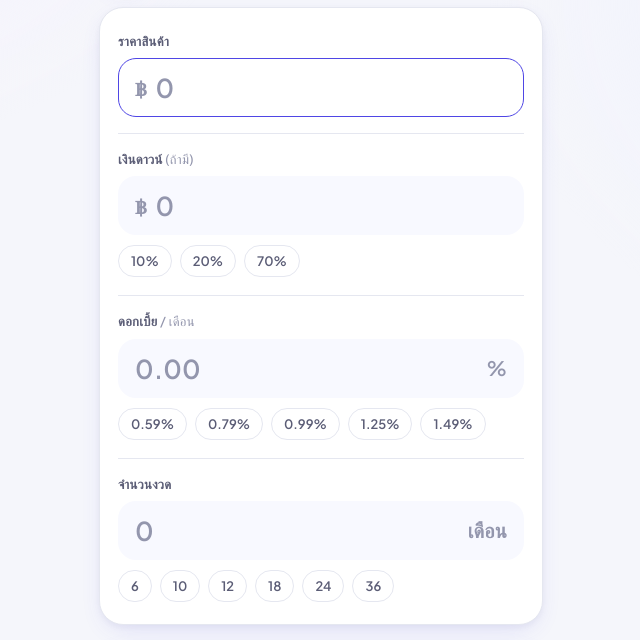
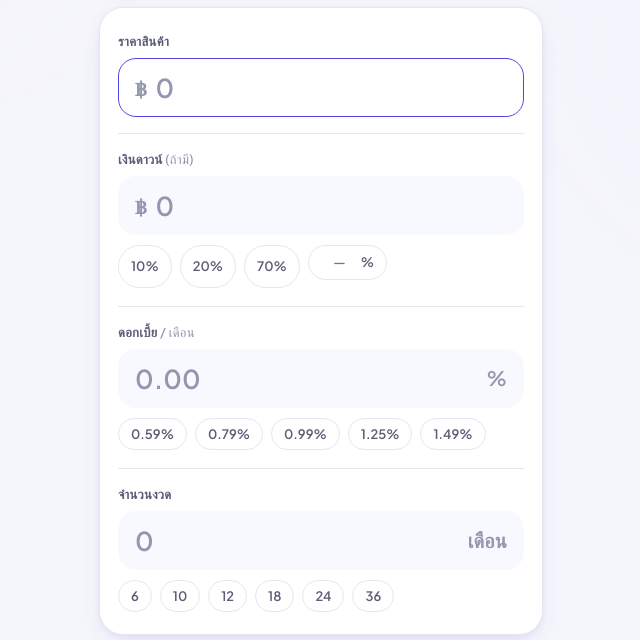
Before and after one commit to fauzanlaka/phon-sabai, a plain HTML site: page index.html in a window 1280 px wide. Both pictures are taken after a click on the button "ล้าง". Shown: the part 81-721 px from the top of the page, without its empty margins (319-959 px from the left). Drawn offline with Linux system fonts and the light colour scheme; a web font is replaced by a local one.

Commit message:
Add custom % input for down payment with two-way sync
- พิมพ์ % เองได้ใน chip สุดท้าย — คำนวณยอดดาวน์จากราคาอัตโนมัติ
- ซิงก์สองทาง: เปลี่ยนยอดดาวน์ → % input อัปเดต, เปลี่ยน % → ยอดอัปเดต
- % > 70 ถูก cap ทันที พร้อม toast
- chip-pct active เมื่อ % ไม่ตรง preset; preset chip active เมื่อตรง

Co-Authored-By: Claude Sonnet 4.6 <noreply@anthropic.com>

```diff
--- a/app.js
+++ b/app.js
@@ -3,6 +3,7 @@
 
   const priceEl = $("price");
   const downEl = $("down");
+  const downPctEl = $("downPct");
   const rateEl = $("rate");
   const monthsEl = $("months");
   const monthlyPaymentEl = $("monthlyPayment");
@@ -88,6 +89,14 @@
     return v;
   };
 
+  const formatPct = (s) => {
+    let v = String(s).replace(/[^0-9.]/g, "");
+    const parts = v.split(".");
+    if (parts.length > 2) v = parts[0] + "." + parts.slice(1).join("");
+    if (parts[1]?.length > 2) v = parts[0] + "." + parts[1].slice(0, 2);
+    return v;
+  };
+
   const formatMonths = (s) => {
     const digits = String(s).replace(/[^0-9]/g, "").slice(0, 3);
     return digits;
@@ -133,13 +142,31 @@
     }
   };
 
+  const PRESET_PCTS = [10, 20, 70];
+
   const updateDownChips = () => {
     const price = parseNum(priceEl.value);
     const down = parseNum(downEl.value);
+
+    let matchedPreset = false;
     document.querySelectorAll('.chips[data-target="down"] button[data-pct]').forEach((btn) => {
       const val = price > 0 ? Math.floor(price * Number(btn.dataset.pct) / 100) : -1;
-      btn.classList.toggle("active", val > 0 && down === val);
+      const isActive = val > 0 && down === val;
+      btn.classList.toggle("active", isActive);
+      if (isActive) matchedPreset = true;
     });
+
+    // Sync custom % input (skip when user is actively typing in it)
+    const chipPctEl = downPctEl.closest(".chip-pct");
+    if (!downPctEl.matches(":focus")) {
+      if (price > 0 && down > 0) {
+        const pct = down / price * 100;
+        downPctEl.value = parseFloat(pct.toFixed(2)).toString();
+      } else {
+        downPctEl.value = "";
+      }
+    }
+    chipPctEl.classList.toggle("active", !matchedPreset && down > 0);
   };
 
   // Input formatters
@@ -179,6 +206,26 @@
       setTimeout(() => el.select(), 0);
     });
   });
+
+  // Custom % input
+  downPctEl.addEventListener("input", () => {
+    downPctEl.value = formatPct(downPctEl.value);
+    const price = parseNum(priceEl.value);
+    const pct = parseNum(downPctEl.value);
+    if (price <= 0) return;
+    if (pct > MAX_DOWN_PCT * 100) {
+      downPctEl.value = String(MAX_DOWN_PCT * 100);
+      showToast(`ดาวน์สูงสุด 70% = ฿${fmtInt.format(Math.floor(price * MAX_DOWN_PCT))}`);
+    }
+    const cappedPct = Math.min(pct, MAX_DOWN_PCT * 100);
+    downEl.value = cappedPct > 0 ? formatPrice(String(Math.floor(price * cappedPct / 100))) : "";
+    updateDownChips();
+    calculate();
+    refreshAllDisplays();
+  });
+
+  downPctEl.addEventListener("blur", () => updateDownChips());
+  downPctEl.addEventListener("focus", () => setTimeout(() => downPctEl.select(), 0));
 
   // Down chips (percentage-based)
   document.querySelector('.chips[data-target="down"]').addEventListener("click", (e) => {
--- a/index.html
+++ b/index.html
@@ -101,6 +101,10 @@
           <button type="button" data-pct="10">10%</button>
           <button type="button" data-pct="20">20%</button>
           <button type="button" data-pct="70">70%</button>
+          <label class="chip-pct">
+            <input id="downPct" type="text" inputmode="decimal" maxlength="5" placeholder="—" />
+            <span>%</span>
+          </label>
         </div>
       </section>
 
--- a/styles.css
+++ b/styles.css
@@ -337,6 +337,50 @@ body {
   border-color: var(--primary);
   color: #fff;
   box-shadow: 0 4px 10px -2px rgba(79, 70, 229, 0.45);
+}
+
+.chip-pct {
+  flex-shrink: 0;
+  display: inline-flex;
+  align-items: center;
+  gap: 1px;
+  border: 1px solid var(--border);
+  border-radius: 999px;
+  padding: 7px 12px;
+  cursor: text;
+  transition: border-color .15s ease;
+}
+.chip-pct:focus-within {
+  border-color: var(--primary);
+}
+.chip-pct.active {
+  background: var(--primary);
+  border-color: var(--primary);
+  box-shadow: 0 4px 10px -2px rgba(79, 70, 229, 0.45);
+}
+.chip-pct input {
+  width: 4ch;
+  border: none;
+  outline: none;
+  background: transparent;
+  font-family: var(--font-num);
+  font-size: 13px;
+  font-weight: 600;
+  color: var(--text-soft);
+  text-align: center;
+  -webkit-appearance: none;
+  appearance: none;
+  padding: 0;
+}
+.chip-pct span {
+  font-family: var(--font-num);
+  font-size: 13px;
+  font-weight: 600;
+  color: var(--text-soft);
+}
+.chip-pct.active input,
+.chip-pct.active span {
+  color: #fff;
 }
 
 /* Result */
```
